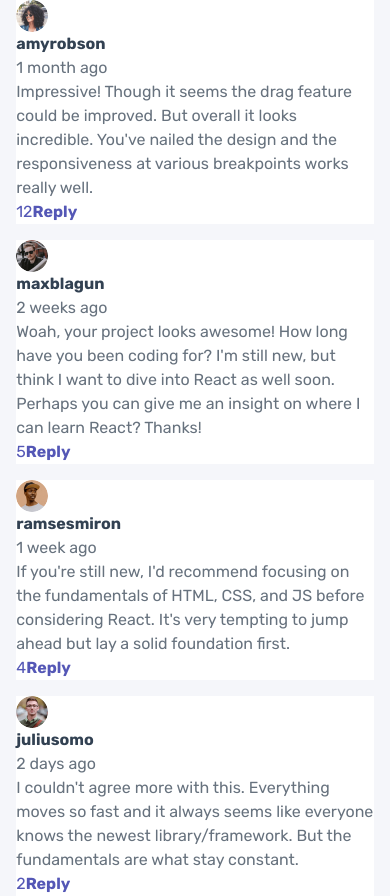
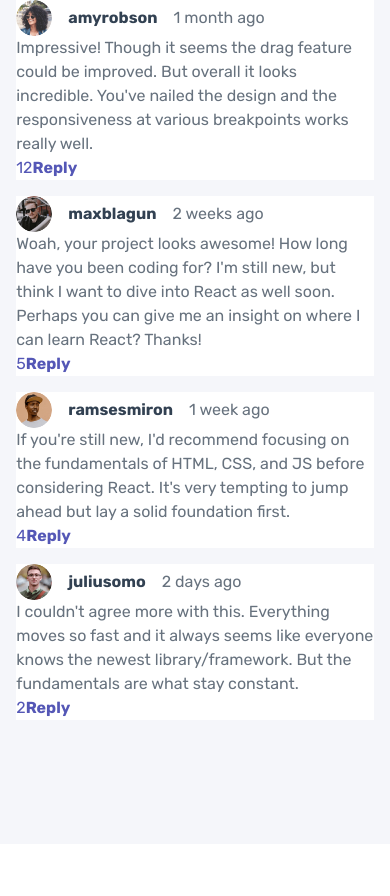
Before and after one commit to Silas310/interactive-comments-section, a React (Vite) app: page / in a window 390 px wide. After the commit the page ends 844 px from the top, so only its background shows below. Built offline with nearby package versions, Linux system fonts and the light colour scheme.

Commit message:
style: turn comment info section into a row

```diff
--- a/src/components/Comment.jsx
+++ b/src/components/Comment.jsx
@@ -5,13 +5,15 @@ function Comment({ profileImage, username, comment, time, likes, replies }) {
       <section className="flex flex-col gap-4">
         <div className="bg-white">
           <div>
+            <div className="flex items-center gap-4 mb-2">
               <img
                 src={profileImage}
                 alt="profile image"
-              className="w-8 h-8 md:w-10 md:h-10 rounded-full object-cover"
+                className="w-9 h-9 md:w-10 md:h-10 rounded-full object-cover"
               />
               <h2 className="text-grey-800 font-bold">{username}</h2>
               <span className="text-grey-500">{time}</span>
+            </div>
             <p className="text-grey-500">{comment}</p>
           </div>
           <button className="text-purple-600">{likes}</button>
```
Lines whose indentation alone changed are shown as unchanged.
